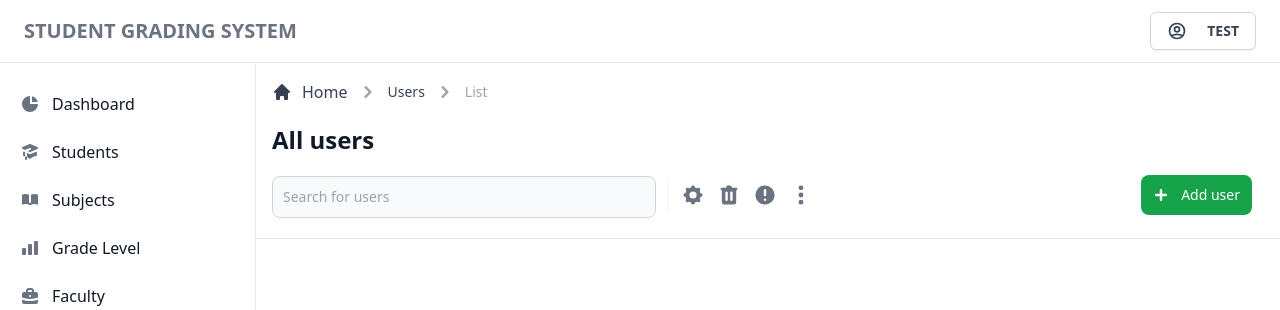
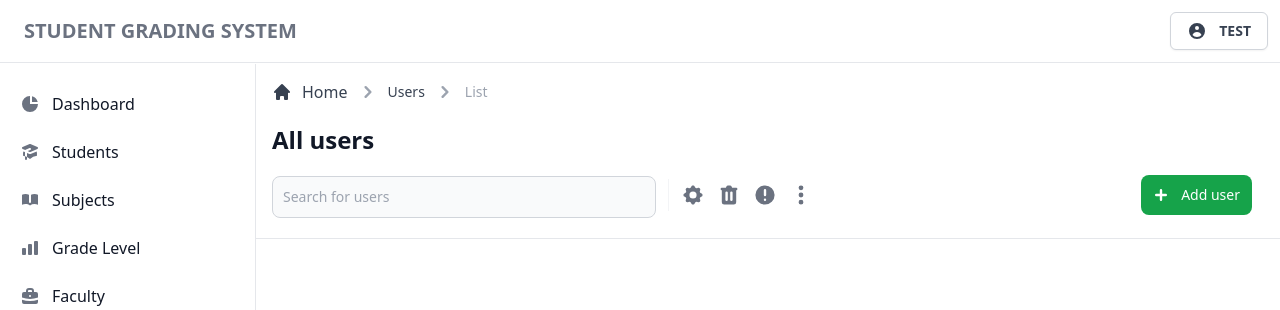
Before and after one commit to lancemartija/Grading-System, a PHP site: page /admin/view/users.php in a window 1280 px wide. Shown: the top 310 px of the page. Run offline with PHP 8.4, Linux system fonts and the light colour scheme; a user stored in the database is signed in; style sheets or scripts are compiled from the project's sources.

Commit message:
change: profile svg

```diff
--- a/admin/templates/navbar.php
+++ b/admin/templates/navbar.php
@@ -3,10 +3,10 @@
     <div class="flex items-center justify-start">
       <a href="#" class="ml-3 text-xl font-bold text-gray-500 uppercase transition duration-75 hover:text-gray-900">Student Grading System</a>
     </div>
-    <div class="relative mr-3 text-left group">
+    <div class="relative text-left group">
       <button type="button" class="flex items-center justify-center w-full px-4 py-2 text-sm font-medium text-gray-700 bg-white border border-gray-300 rounded-md shadow-sm" id="menu-button" aria-expanded="true" aria-haspopup="true">
-        <svg xmlns="http://www.w3.org/2000/svg" class="w-5 h-5 mr-2" fill="none" viewBox="0 0 24 24" stroke="currentColor">
-          <path stroke-linecap="round" stroke-linejoin="round" stroke-width="2" d="M5.121 17.804A13.937 13.937 0 0112 16c2.5 0 4.847.655 6.879 1.804M15 10a3 3 0 11-6 0 3 3 0 016 0zm6 2a9 9 0 11-18 0 9 9 0 0118 0z" />
+        <svg xmlns="http://www.w3.org/2000/svg" class="w-5 h-5" viewBox="0 0 20 20" fill="currentColor">
+          <path fill-rule="evenodd" d="M18 10a8 8 0 11-16 0 8 8 0 0116 0zm-6-3a2 2 0 11-4 0 2 2 0 014 0zm-2 4a5 5 0 00-4.546 2.916A5.986 5.986 0 0010 16a5.986 5.986 0 004.546-2.084A5 5 0 0010 11z" clip-rule="evenodd" />
         </svg>
         <span class="flex-1 ml-3 font-semibold uppercase whitespace-nowrap"><?= $user; ?></span>
       </button>
```
